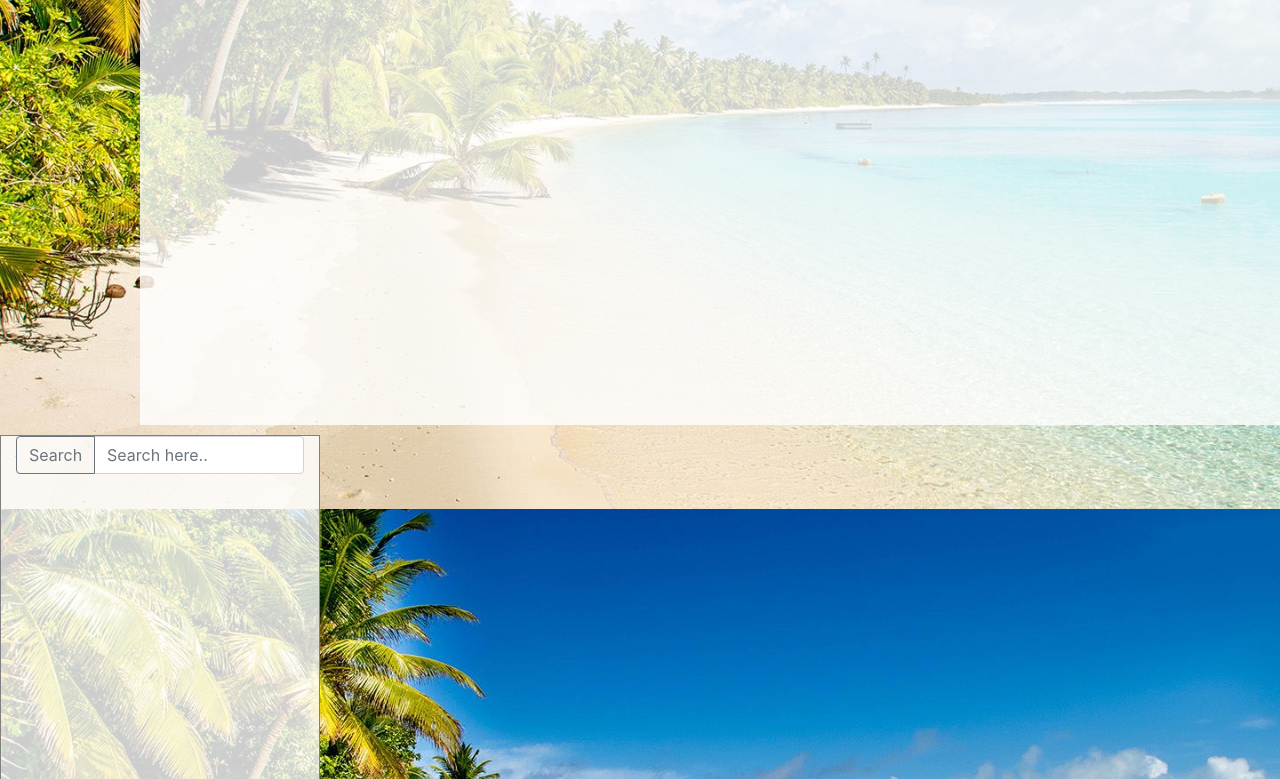
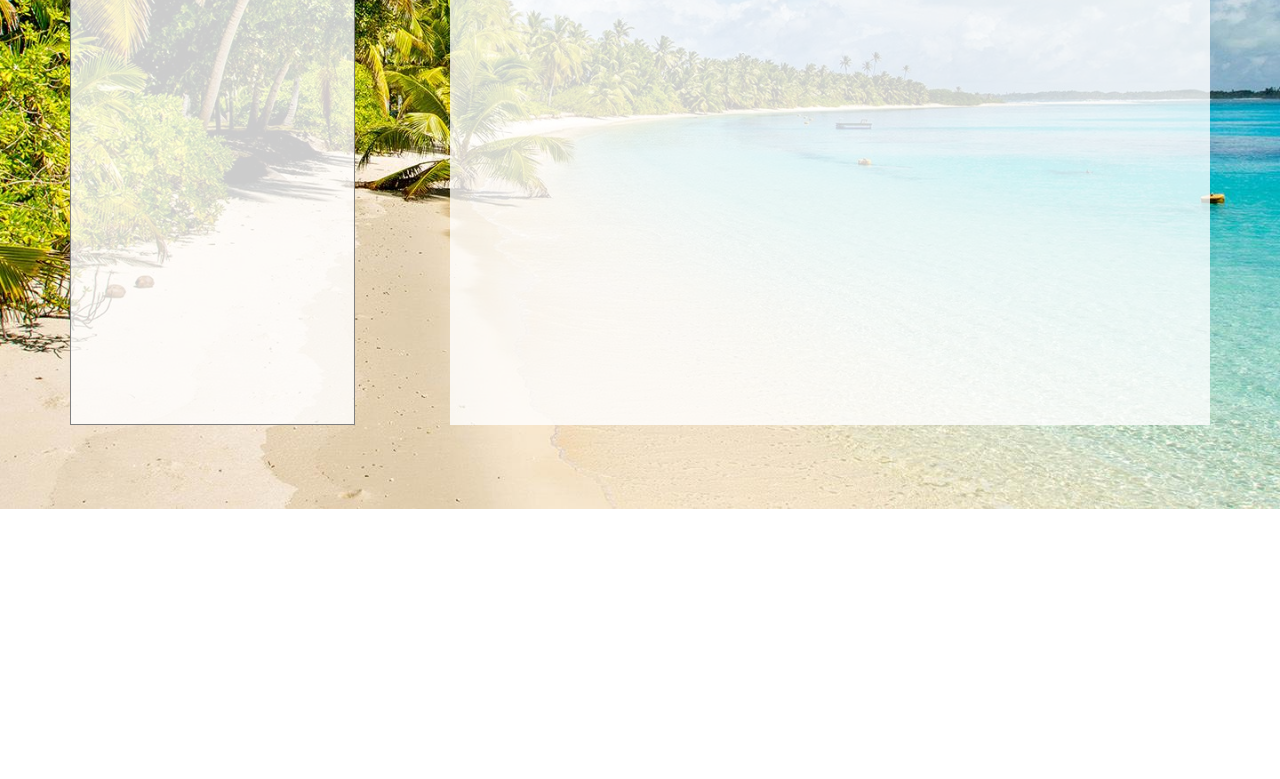
Before and after one commit to CameronG88/WeatherHub, a plain HTML site: page index.html in a window 1280 px wide. Shown: the part 291-1070 px from the top of the page. After the commit the page ends 800 px from the top, so only its background shows below. Drawn offline with nearby package versions, Linux system fonts and the light colour scheme.

Commit message:
Did the CSS up a little bit so the main and aside were positioned better

```diff
--- a/assets/script.js
+++ b/assets/script.js
@@ -69,9 +69,15 @@ function getForecast(city) {
 
         .then(function (response) {
             for (let index = 4; index < response.list.length; index += 8)  {
+
                 var newCol = $("<div>");
+
                 newCol.addClass("col");
+
+                console.log(JSON.stringify(response.list[index]));
+
                 newCol.text(response.list[index]);
+
                 $("#forecastDiv").append(newCol);
 
             }
--- a/assets/style.css
+++ b/assets/style.css
@@ -1,5 +1,5 @@
 #searchBody {
-    margin-top: 10px;
+    /* margin-top: 10px; */
     width: 25%;
 }
 
@@ -12,6 +12,8 @@ h3 {
 }
 
 aside {
+    /* margin-right: 10px; */
+    float: left;
     height: 500px;
     border: solid 1px gray;
     background-color:rgba(255, 255, 255, .8);
@@ -31,6 +33,8 @@ body {
 }
 
 main {
+    float: right;
     background-color:rgba(255, 255, 255, .8);
     height: 500px;
+    width: 60%
 }
--- a/index.html
+++ b/index.html
@@ -26,7 +26,22 @@
             <h1>Your Weather Dashboard</h1>
         </header>
     </div>
-    <main class="container float-right">
+    <div class="container">
+        <div class="row">
+            <aside id="searchBody" class="col-3 float-left">
+                <div class="input-group mb-3">
+                    <div class="input-group-prepend">
+                        <button class="btn btn-outline-secondary" type="button" id="button-addon1">Search</button>
+                    </div>
+                    <input type="search" id="searchInput" class="form-control" placeholder="Search here.."
+                        aria-label="Example text with button addon" aria-describedby="button-addon1">
+                </div>
+                <ul id="searchHistory">
+
+                </ul>
+            </aside>
+            <div class="col-1"></div>
+            <main id="main" class="col-8 float-right">
                 <h1 class="text-center" id="cityView"> Your Weather Info will Display Here </h1>
                 <h3 class="text-center" id="dateView"> </h3>
                 <!-- row to contain the chosen cities current weather info -->
@@ -45,20 +60,10 @@
                 </div>
             </main>
             <!-- container holding search bar and search history -->
-    <aside id="searchBody" class="container float-left">
-        <div class="input-group mb-3">
-            <div class="input-group-prepend">
-                <button class="btn btn-outline-secondary" type="button" id="button-addon1">Search</button>
-            </div>
-            <input type="text" id="searchInput" class="form-control" placeholder="Search here.."
-                aria-label="Example text with button addon" aria-describedby="button-addon1">
-        </div>
-        <ul id="searchHistory">
-
-        </ul>
-    </aside>
 
 
+        </div>
+        </div>
 
 
 
```
Lines whose indentation alone changed are shown as unchanged.
